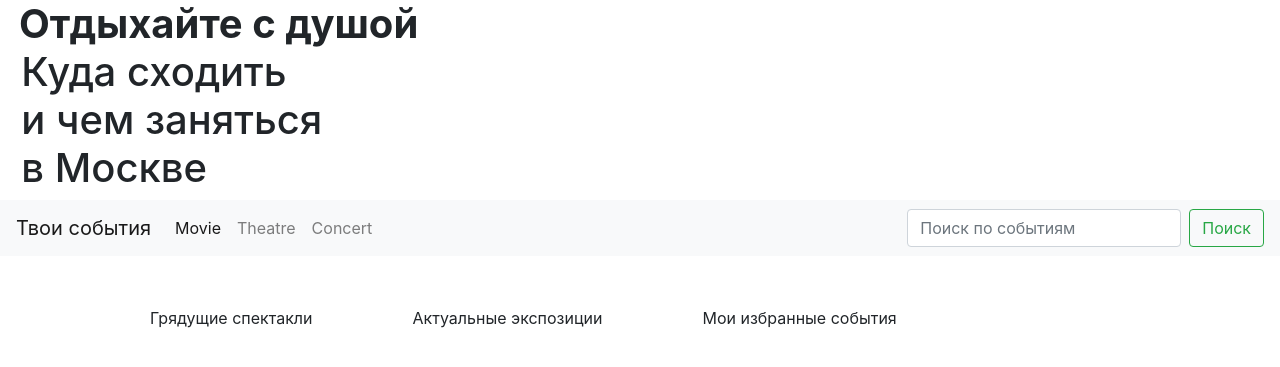
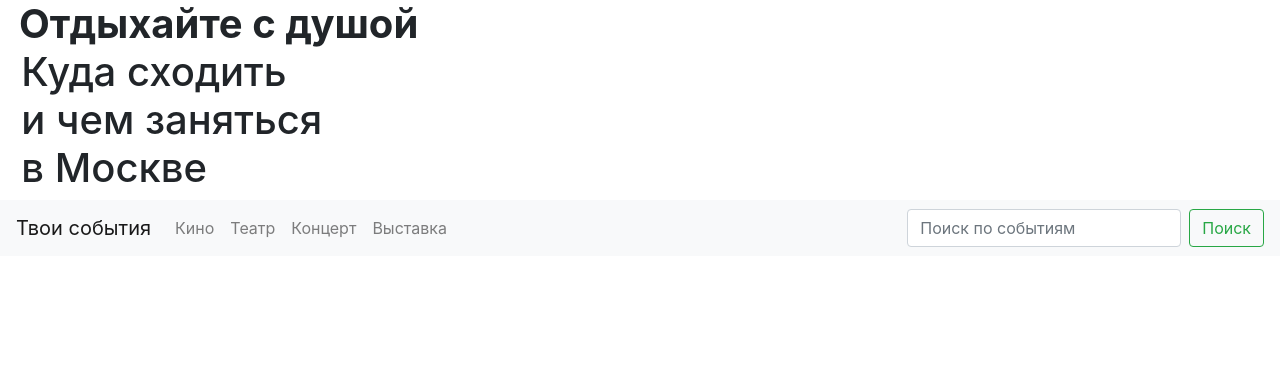
Before and after one commit to imaevam/events_alert_app, a Flask app: page /category/1 in a window 1280 px wide. Shown: the top 367 px of the page. Run offline with Flask 2, Linux system fonts and the light colour scheme; data comes from the database, SQL or seed files in the repository; some libraries are stand-ins or nearby versions.

Commit message:
Fix view

```diff
--- a/webapp/event/views.py
+++ b/webapp/event/views.py
@@ -17,7 +17,7 @@
 
 @blueprint.route('/category/<category_id>')
 def event_by_category(category_id):
-    category_events = Event.query.filter(Event.category_id == category_id).all()
+    category_events = Event.query.filter(Event.category_id == category_id).order_by(Event.date_start).all()
     return render_template('event/category.html', events=category_events)
 
 
--- a/webapp/templates/event/category.html
+++ b/webapp/templates/event/category.html
@@ -22,16 +22,12 @@
 						<div class='col-4'>
 						</div>
 						<div class='col-4'>
-							<p>Подписаться</p>
+							<button type="button" href="#" class="btn btn-primary btn-sm">Подписаться</button>
 						</div>
 					</div>
 				</div>
 				<hr />
 				{% endfor %}
 			</div>
-			<div style="float:left; margin: 30px; padding: 20px;" class="f2 box"> Грядущие спектакли</div>
-			<div style="float:left; margin: 30px; padding: 20px;" class="f3 box"> Актуальные экспозиции</div>
-			<div style="float:left; margin: 30px; padding: 20px;" class="f4 box"> Мои избранные события</div>
-
 
 {% endblock %}
--- a/webapp/templates/event/index.html
+++ b/webapp/templates/event/index.html
@@ -22,16 +22,13 @@
 						<div class='col-4'>
 						</div>
 						<div class='col-4'>
-							<p>Подписаться</p>
+							<button type="button" href="#" class="btn btn-primary btn-sm">Подписаться</button>
 						</div>
 					</div>
 				</div>
 				<hr />
 				{% endfor %}
 			</div>
-			<div style="float:left; margin: 30px; padding: 20px;" class="f2 box"> Грядущие спектакли</div>
-			<div style="float:left; margin: 30px; padding: 20px;" class="f3 box"> Актуальные экспозиции</div>
-			<div style="float:left; margin: 30px; padding: 20px;" class="f4 box"> Мои избранные события</div>
 
 
 {% endblock %}
--- a/webapp/templates/menu.html
+++ b/webapp/templates/menu.html
@@ -6,14 +6,17 @@
 
   <div class="collapse navbar-collapse" id="navbarSupportedContent">
     <ul class="navbar-nav mr-auto">
-      <li class="nav-item active">
-        <a class="nav-link" href="{{ url_for('event.event_by_category', category_id='movie')}}"> Movie <span class="sr-only">(current)</span></a>
+      <li class="nav-item">
+        <a class="nav-link" href="{{ url_for('event.event_by_category', category_id='movie')}}"> Кино <span class="sr-only">(current)</span></a>
       </li>
       <li class="nav-item">
-        <a class="nav-link" href="{{ url_for('event.event_by_category', category_id='theatre')}}"> Theatre </a>
+        <a class="nav-link" href="{{ url_for('event.event_by_category', category_id='theatre')}}"> Театр </a>
       </li>
       <li class="nav-item">
-        <a class="nav-link" href="{{ url_for('event.event_by_category', category_id='concert')}}"> Concert </a>
+        <a class="nav-link" href="{{ url_for('event.event_by_category', category_id='concert')}}"> Концерт </a>
+      </li>
+      <li class="nav-item">
+        <a class="nav-link" href="{{ url_for('event.event_by_category', category_id='exhibition')}}"> Выставка </a>
       </li>
     </ul>
     <form class="form-inline my-2 my-lg-0">
```
